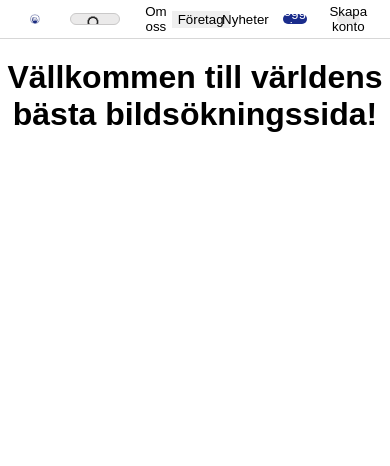
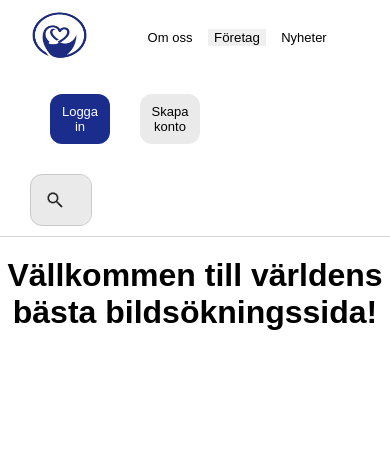
Before and after one commit to DaddyAlvin/Grupp-3-Bilds-kAPI, a PHP site: page /omOss.php in a window 390 px wide. Shown: the top 466 px of the page. Run offline with PHP 8.4, Linux system fonts and the light colour scheme.

Commit message:
påbörjad mobil anpassning

```diff
--- a/api/api.php
+++ b/api/api.php
@@ -12,7 +12,7 @@ const OWNER_UNAVAILABLE = 'Ägare ej tillgänglig';
 
 // Wikimedia recommends an identifiable User-Agent so requests can be linked
 // to the correct application if the developer needs to be contacted.
-const WIKIMEDIA_USER_AGENT = 'BildsokAPI/1.0 (contact: alvin_sandgren@icloud.com)';
+const WIKIMEDIA_USER_AGENT = 'BildsokAPI/1.0 (contact: aleksander.sudol@elev.ga.ntig.se)';
 
 // Request up to 50 images per Wikimedia page.
 const PHOTOS_PER_PAGE = 50;
--- a/css/style.css
+++ b/css/style.css
@@ -90,15 +90,11 @@ li {
 }
 
 
-.searchItem {
-    flex: 1;
-    min-width: 0;
-}
+
 
 .searchBox {
     display: flex;
     align-items: center;
-    width: 100%;
     height: 2.5vw;
     background-color: #ebeaea;
     border-radius: 12px;
@@ -107,7 +103,7 @@ li {
 }
 
 #tagInput {
-    flex: 1;
+    width: 600px;
     height: 100%;
     min-width: 0;
     padding: 0 10px;
@@ -155,6 +151,7 @@ header a {
     justify-content: center;
     align-items: center;
     border-radius: 12px;
+    margin-left: 20px;
 
 }
 
@@ -184,44 +181,21 @@ button{
     cursor: pointer;
     border: none;
 }
-.om {
+.om, .kontakt, .nyheter {
     display: flex;
     background-color: #ffffff;
     color: #000000;
     height: 2.5vw;
-    width: 4vw;
+    width: 5vw;
     text-align: center;
     justify-content: center;
     align-items: center;
     border-radius: 12px;
 
 }
-
-.kontakt {
-    display: flex;
-    background-color: #ffffff;
-    color: #000000;
-    height: 2.5vw;
-    width: 4vw;
-    text-align: center;
-    justify-content: center;
-    align-items: center;
-    border-radius: 12px;
+.om  {
+    margin-left: 20px;
 }
-
-.nyheter {
-    display: flex;
-    background-color: #ffffff;
-    color: #000000;
-    height: 2.5vw;
-    width: 4vw;
-    text-align: center;
-    justify-content: center;
-    align-items: center;
-    border-radius: 12px;
-}
-
-
 .om,
 .kontakt,
 .nyheter {
@@ -403,11 +377,46 @@ a {
     text-align: center;
     background: #fafafa;
     border-top: 1px solid #eee;
+}
 .map-placeholder > span {
     display: none;
 }
+@media (max-width: 1200px) {
+        #gallery {
+        grid-template-columns: repeat(1, 1fr);
+    }
+
+    .om, .kontakt, .nyheter, .user, .signUp {
+        font-size: 10px;
+    }
+}
+
+
+@media (max-width: 1000px) {
+        #gallery {
+        grid-template-columns: repeat(4, 1fr);
+    }
+
+    .om, .kontakt, .nyheter, .user, .signUp {
+        font-size: 10px;
+    }
+}
+
 
 @media (max-width: 700px) {
+    header ul {
+        flex-wrap: wrap;
+    }
+
+    .searchItem {
+        order: 1;
+        flex: 1 0 100%;
+    }
+
+    .searchBox {
+        width: 100%;
+    }
+
     #gallery {
         grid-template-columns: repeat(2, 1fr);
     }
@@ -420,4 +429,12 @@ a {
     .modal-details {
         padding-top: 0;
     }
+
+
+
+    .om, .kontakt, .nyheter, .user, .signUp, .logo img, .searchBox, .searchButton,#tagInput {
+        font-size: 13px;
+        height: 50px;
+        width: 60px;
+    }
 }
--- a/index.php
+++ b/index.php
@@ -17,7 +17,6 @@ $username = $_SESSION['username'] ?? '';
      integrity="sha256-p4NxAoJBhIIN+hmNHrzRCf9tD/miZyoHS5obTRR9BMY="
      crossorigin=""/>
     <script src="https://unpkg.com/leaflet@1.9.4/dist/leaflet.js"
-     <script src="https://unpkg.com/leaflet@1.9.4/dist/leaflet.js"
      integrity="sha256-20nQCchB9co0qIjJZRGuk2/Z9VM+kNiyxNV1lvTlZBo="
      crossorigin=""></script>
 </head>
--- a/login/login.php
+++ b/login/login.php
@@ -42,6 +42,10 @@ if ($_SERVER['REQUEST_METHOD'] === 'POST') {
     <link rel="stylesheet" href="../css/login.css">
 </head>
 <body class="auth-page">
+    <header>
+        <div class="logo"><a href="/"><img src="../images/logo.jpg" alt="Logo"></a></div>
+    </header>
+
     <main class="auth-shell auth-panel">
         <h1>Logga in</h1>
         <?php if ($error): ?>
```
Also changed, not shown: css/login.css (+8 -1 lines), js/bild.js (+0 -11 lines).
